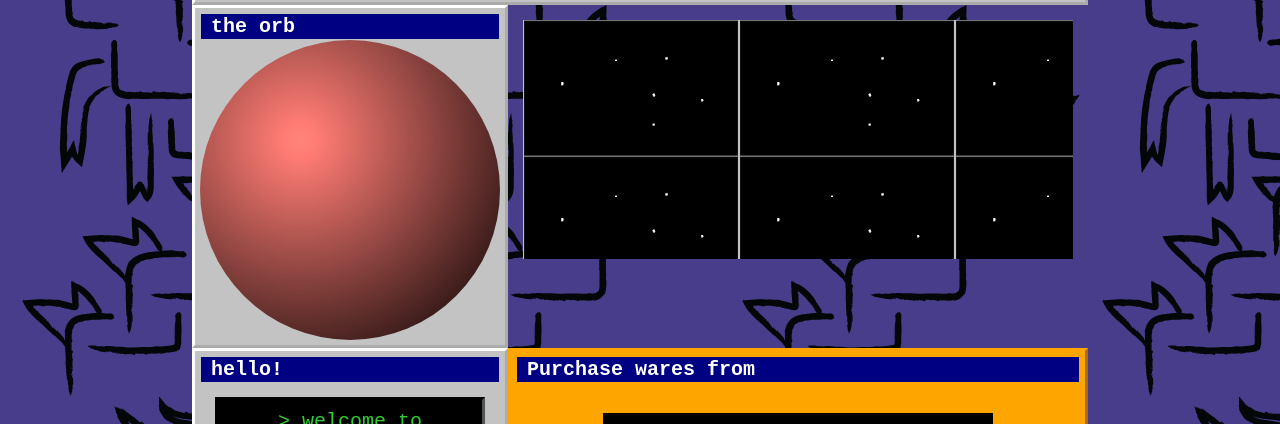
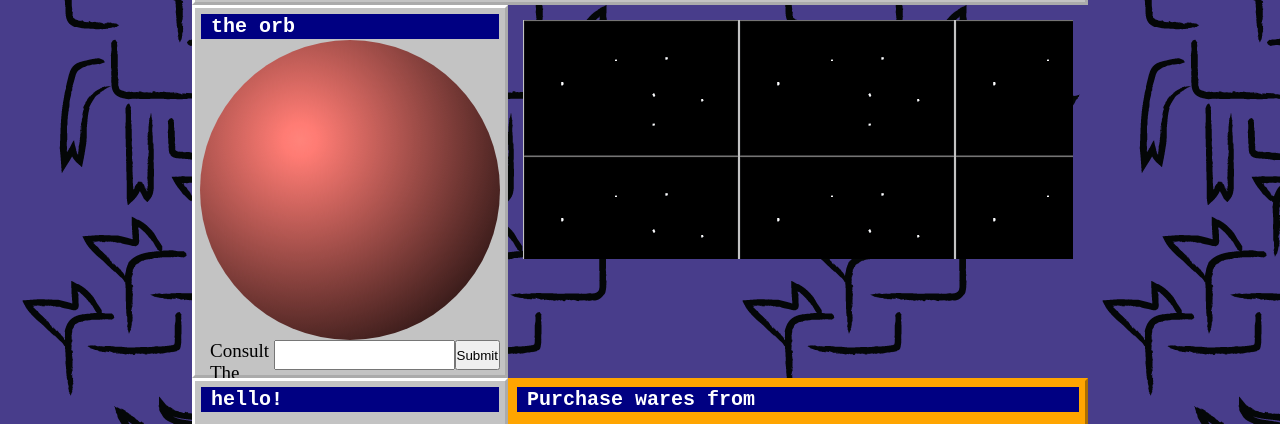
Before and after one commit to RPeckover/Personal-Project---Wizard-Realm, a plain HTML site: page index.html in a window 1280 px wide. Shown: the part 314-738 px from the top of the page. Drawn offline with Linux system fonts and the light colour scheme; a web font is replaced by a local one.

Commit message:
Placeholder Orb Form and comments
added a placeholder form for user input in the orb article on index.html as well as temporary comments as notes for the future

```diff
--- a/index.html
+++ b/index.html
@@ -49,6 +49,14 @@
 <section class="stage">
   <figure class="ball"><span class="shadow"></span></figure>
 </section>
+<form>
+<!-- <form action="INSERT CODE ALLOWING THE FORTUNES IN main.JS be checked against user input"> -->
+	<label for="userorb">Consult The Orb:</label><br>
+  <input type="text" id="userorb" name="userorb"> <br>
+  <input type="submit" value="Submit">
+</form>
+<!-- Style the outputted fortune next like the 'green' style for <p> -->
+
 			<!-- <figure class="circle"></figure> -->
 		</article>
 		<article style="height:219px;" article class="square">
--- a/magicorb.css
+++ b/magicorb.css
@@ -1,4 +1,6 @@
 /* SOURCE: https://cssanimation.rocks/spheres/ */
+
+/* annotate all this*/
 
 .ball {
   display: block;
@@ -22,6 +24,8 @@
     filter: hue-rotate(360deg);
   }
 }
+/* ^ THESE ANIMATION KEY FRAMES MAY REQUIRE 'moz' 'ms' etc prefixed and non prefixed versions
+to work across different browsers */
 
 .ball .shadow {
   position: relative;
```
